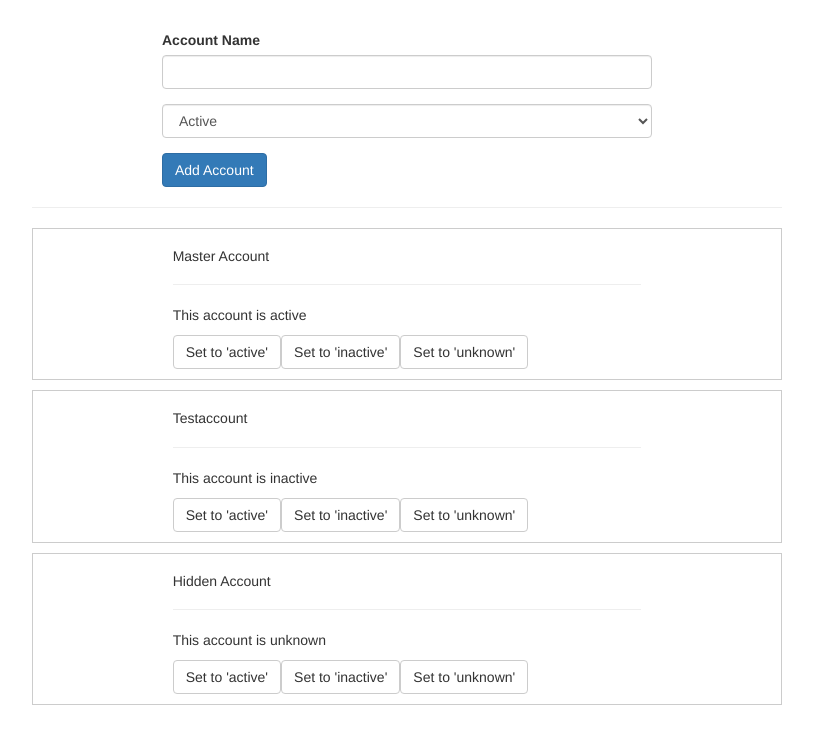
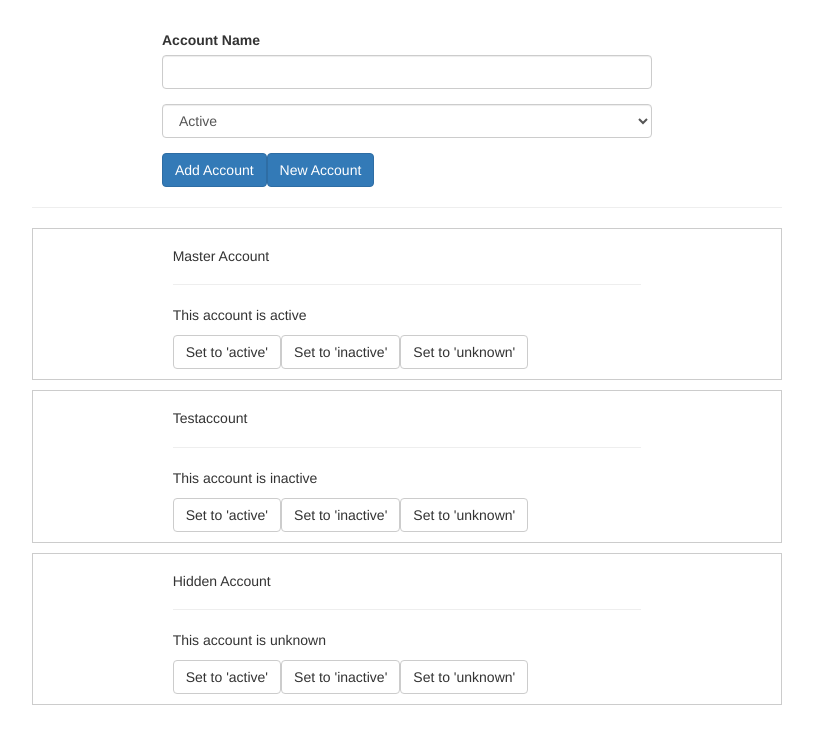
Before and after one commit to Meesha0708/servicesInAngular, an Angular app: page / in a window 1280 px wide. Shown: the top 744 px of the page, without its empty margins (233-1046 px from the left). Built offline with nearby package versions, Linux system fonts and the light colour scheme.

Commit message:
First Commit

```diff
--- a/src/app/new-account/new-account.component.html
+++ b/src/app/new-account/new-account.component.html
@@ -19,5 +19,10 @@
       (click)="onCreateAccount(accountName.value, status.value)">
       Add Account
     </button>
+    <button
+      class="btn btn-primary"
+      (click)="onCreateAccount(accountName.value, status.value)">
+      New Account
+    </button>
   </div>
 </div>
```
